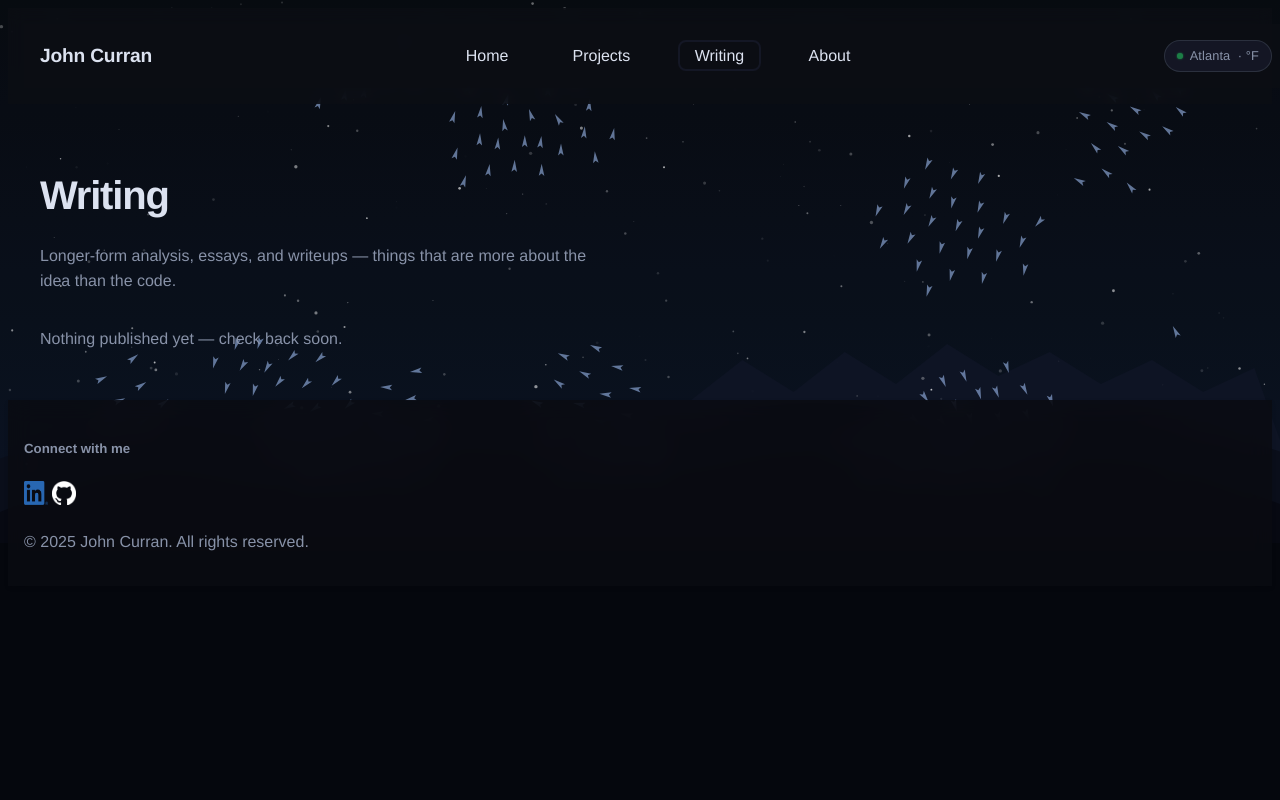
After one commit to curohn/personal_blog, a Flask app: page /writing in a window 1280 px wide. The commit adds this page. Run offline with Flask 3, Linux system fonts and the light colour scheme; some libraries are stand-ins or nearby versions.

Commit message:
Add writing section and enhance navigation; refactor project details and update templates

```diff
--- a/app.py
+++ b/app.py
@@ -68,8 +68,17 @@ def home():
 
 
 @app.route('/research-and-projects')
+def research_and_projects_redirect():
+    return redirect(url_for('research_and_projects'), 301)
+
+@app.route('/projects')
 def research_and_projects():
-    return render_template('research_and_projects.html', projects=projects, title="Research and Projects - John Curran")
+    return render_template('research_and_projects.html', projects=projects, title="Projects - John Curran")
+
+
+@app.route('/writing')
+def writing():
+    return render_template('writing.html', writing_pieces=writing_pieces, title="Writing - John Curran")
 
 
 projects = [
@@ -180,6 +189,20 @@ projects = [
 
     # Add more projects as needed
 ]
+writing_pieces = [
+    # Writing pieces will be added here as essays and longer-form analysis are published.
+    # Each piece maps to a markdown file in /projects/ and renders via project_detail.
+    # Example:
+    # {
+    #     "id": 1,
+    #     "title": "...",
+    #     "description": "...",
+    #     "slug": "...",
+    #     "date": "YYYY-MM-DD",
+    #     "featured": False
+    # }
+]
+
 working_on = [
     {
         "task": "Work",
@@ -207,6 +230,24 @@ def murmuration():
 # Route to render project pages dynamically
 @app.route('/projects/<string:project_name>')
 def project_detail(project_name):
+    # Check writing pieces first, then projects
+    writing_piece = next((w for w in writing_pieces if w.get("slug") == project_name), None)
+    if writing_piece:
+        md_path = os.path.join(PROJECTS_DIR, f"{project_name}.md")
+        content_html = read_markdown_file(md_path)
+        if content_html is None:
+            return "Content not found", 404
+        return render_template(
+            'project_detail.html',
+            sidebar_items=sorted(writing_pieces, key=lambda w: w["id"], reverse=True),
+            sidebar_title="Writing",
+            sidebar_url_key="slug",
+            current_project_id=writing_piece["id"],
+            project={**writing_piece, "detail_url": f"/projects/{writing_piece['slug']}", "date": writing_piece.get("date", "")},
+            content=content_html,
+            section="writing"
+        )
+
     project = next((p for p in projects if p["detail_url"] == f"/projects/{project_name}"), None)
     if not project:
         return "Project not found", 404
@@ -218,16 +259,23 @@ def project_detail(project_name):
 
     return render_template(
         'project_detail.html',
-        projects=sorted(projects, key=lambda p: p["id"], reverse=True),
+        sidebar_items=sorted(projects, key=lambda p: p["id"], reverse=True),
+        sidebar_title="Projects",
+        sidebar_url_key="detail_url",
         current_project_id=project["id"],
         project=project,
-        content=content_html
+        content=content_html,
+        section="projects"
     )
 
 
 @app.route('/experience-and-education')
+def experience_and_education_redirect():
+    return redirect(url_for('experience_and_education'), 301)
+
+@app.route('/about')
 def experience_and_education():
-    return render_template('experience_and_education.html', work_experience=work_experience, title="Experience and Education - John Curran")
+    return render_template('experience_and_education.html', work_experience=work_experience, title="About - John Curran")
 
 work_experience = [
     {
--- a/static/css/style.css
+++ b/static/css/style.css
@@ -870,6 +870,61 @@ iframe {
     border-radius: 8px;
     box-shadow: 0 6px 10px rgba(0, 0, 0, 0.1);
 }
+/* Home Intro */
+.home-intro {
+    margin: 3rem auto 2rem;
+    max-width: 640px;
+    text-align: left;
+    padding: 0 1rem;
+}
+
+.home-intro p {
+    font-size: 1.2rem;
+    line-height: 1.7;
+    color: var(--text-color);
+}
+
+/* About Intro */
+.about-intro {
+    max-width: 680px;
+    margin-bottom: 2.5rem;
+}
+
+.about-intro p {
+    line-height: 1.8;
+    color: var(--text-color);
+    margin-bottom: 1rem;
+}
+
+.resume-link {
+    color: var(--text-secondary);
+    font-size: 0.9rem;
+    margin-bottom: 2rem;
+}
+
+.resume-link a {
+    color: var(--alt-color);
+}
+
+/* Writing Page */
+.section-intro {
+    color: var(--text-secondary);
+    margin-bottom: 0.5rem;
+    max-width: 560px;
+}
+
+.writing-date {
+    font-size: 0.8rem;
+    color: var(--text-secondary);
+    margin-bottom: 0.5rem;
+    margin-top: -0.25rem;
+}
+
+.writing-empty {
+    color: var(--text-secondary);
+    margin-top: 2rem;
+}
+
 /* Working On Section */
 .working-on {
     margin: 2rem auto;
--- a/templates/base.html
+++ b/templates/base.html
@@ -55,8 +55,11 @@
                 <li class="{% if request.endpoint == 'research_and_projects' %}active{% endif %}">
                     <a href="{{ url_for('research_and_projects') }}">Projects</a>
                 </li>
+                <li class="{% if request.endpoint == 'writing' %}active{% endif %}">
+                    <a href="{{ url_for('writing') }}">Writing</a>
+                </li>
                 <li class="{% if request.endpoint == 'experience_and_education' %}active{% endif %}">
-                    <a href="{{ url_for('experience_and_education') }}">About Me</a>
+                    <a href="{{ url_for('experience_and_education') }}">About</a>
                 </li>
             </ul>
 
--- a/templates/home.html
+++ b/templates/home.html
@@ -3,6 +3,11 @@
 {% block content %}
 
 <div class="container">
+
+<!-- Personal Intro -->
+<section class="home-intro">
+    <p>Data person. Curious about cities, systems, and what patterns emerge when you look at the right things. I build tools that help me — and hopefully others — understand the world a bit better. Based in Atlanta.</p>
+</section>
 
 <!-- Featured Work Section -->
 <section class="featured-work">
--- a/templates/research_and_projects.html
+++ b/templates/research_and_projects.html
@@ -1,7 +1,7 @@
 {% extends 'base.html' %}
 
 {% block content %}
-<h1>Research and Projects</h1>
+<h1>Projects</h1>
     <div class="projects-grid">
         {% for project in projects %}
         <div class="project-card">
--- /dev/null
+++ b/templates/writing.html
@@ -0,0 +1,22 @@
+{% extends 'base.html' %}
+
+{% block content %}
+<h1>Writing</h1>
+<p class="section-intro">Longer-form analysis, essays, and writeups — things that are more about the idea than the code.</p>
+
+{% if writing_pieces %}
+<div class="projects-grid">
+    {% for piece in writing_pieces %}
+    <div class="project-card writing-card">
+        <h3>{{ piece.title }}</h3>
+        <p class="writing-date">{{ piece.date }}</p>
+        <p>{{ piece.description }}</p>
+        <a href="/projects/{{ piece.slug }}" class="btn">Read &rarr;</a>
+    </div>
+    {% endfor %}
+</div>
+{% else %}
+<p class="writing-empty">Nothing published yet — check back soon.</p>
+{% endif %}
+
+{% endblock %}
```
Also changed, not shown: templates/experience_and_education.html (+8 -8 lines), templates/project_detail.html (+9 -5 lines).
